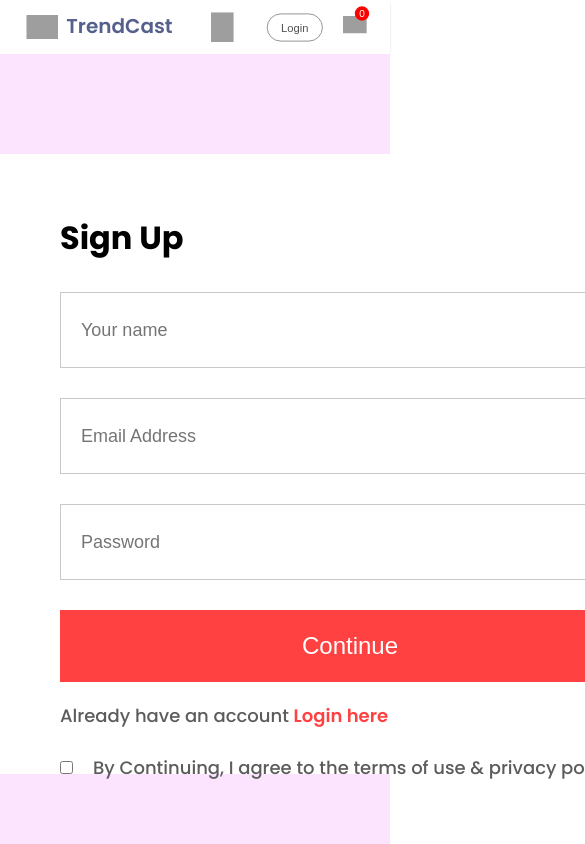
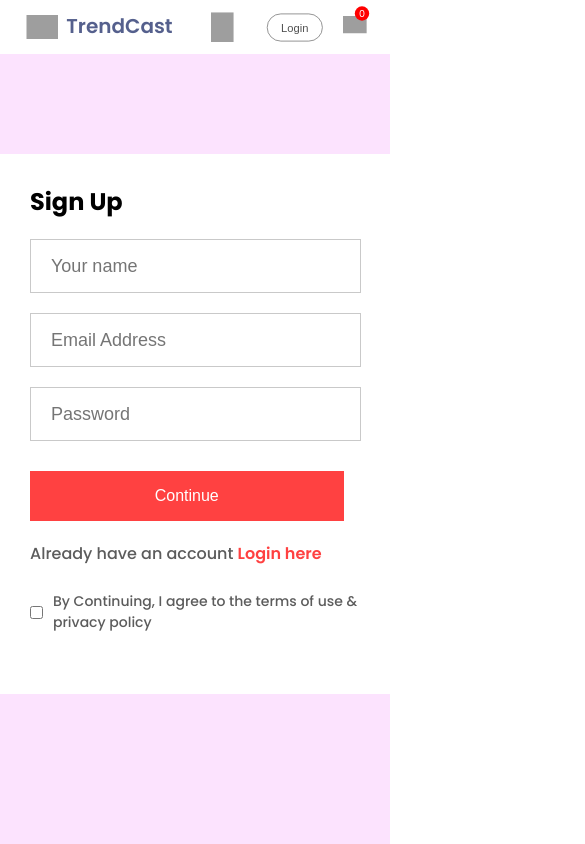
Before and after one commit to ReadyProgramReen/Trend-Cast, a React (Create React App) app in the folder frontend/: page /login in a window 390 px wide. Shown: the top 844 px of the page, 585 px wide, since content can reach past the window. Built offline with nearby package versions, Linux system fonts and the light colour scheme; grey boxes are pictures that could not be loaded.

Commit message:
Added media query to login signup page to make it responsive

```diff
--- a/frontend/src/Pages/CSS/LoginSignup.css
+++ b/frontend/src/Pages/CSS/LoginSignup.css
@@ -69,3 +69,58 @@
     font-size: 18px;
     font-weight: 500;
 }
+
+@media(max-width:1280px){
+    .login-signup{
+        padding-top: 50px;
+    }
+    .login-signup-container{
+        width: auto ;
+        max-width: 500px;
+        max-height: 500px;
+    }
+    .login-signup-container h1{
+        margin: 10px 0px;
+
+    }
+    .login-signup-fields{
+        gap: 20px;
+        margin-top: 20px;
+    }
+    .login-signup-fields input{
+        height: 65px;
+        width: 93%;
+    }
+    .login-signup-container button{
+        width: 95%;
+
+    }
+    .loginsignup-login{
+        font-size: 16px;
+    }
+    .login-signup-agree{
+        font-size: 14px;
+        gap: 10px;
+    }
+}
+
+@media(max-width:800px){
+    .login-signup-container{
+        padding: 20px 30px;
+        margin-top: 50px;
+    }
+    .login-signup-container h1{
+        font-size:  24px;
+    }
+    .login-signup-fields{
+        margin-top: 20px;
+    }
+    .login-signup-fields input{
+        height: 50px;
+
+    }
+    .login-signup-container button{
+        height: 50px;
+        font-size: 16px;
+    }
+}
```
